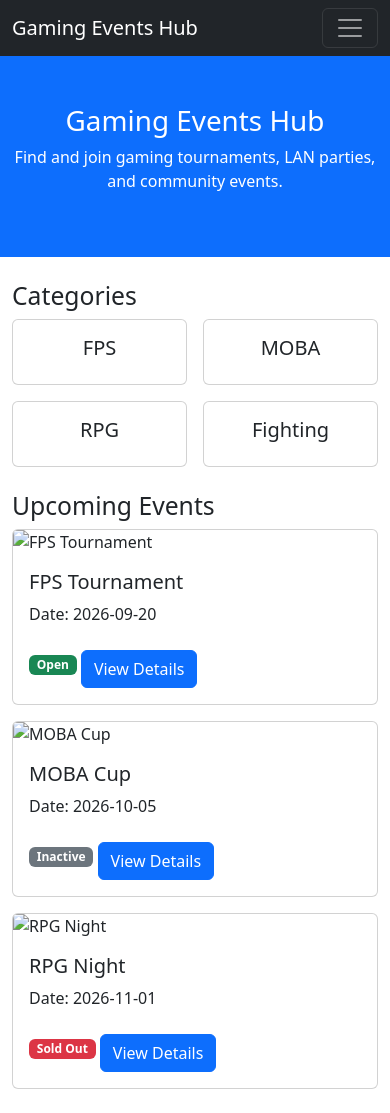
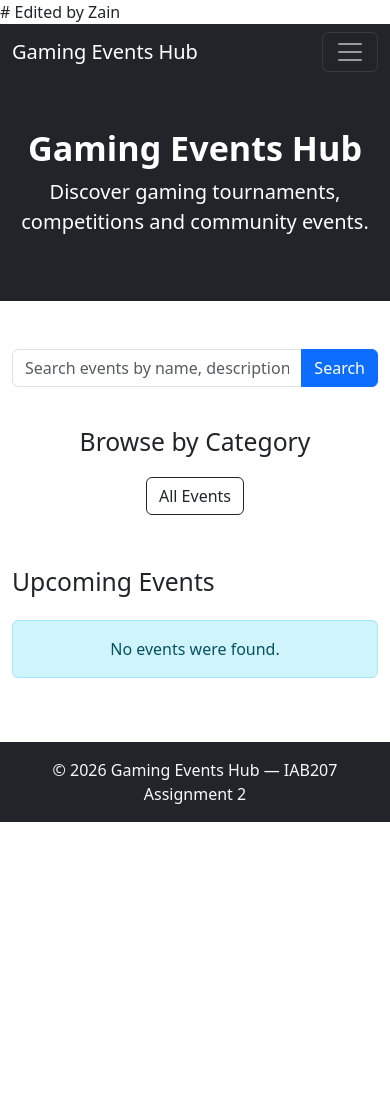
Before and after one commit to zain-111-dot/week5Iab207, a Flask app: page / in a window 390 px wide. After the commit the page ends 822 px from the top, so only its background shows below. Run offline with Flask 3, Linux system fonts and the light colour scheme; some libraries are stand-ins or nearby versions.

Commit message:
Add dynamic landing page and event listing

```diff
--- a/website/templates/index.html
+++ b/website/templates/index.html
@@ -1,108 +1,219 @@
-<!DOCTYPE html>
-<html lang="en">
-<head>
-  <meta charset="UTF-8">
-  <title>Gaming Events Hub</title>
-  <meta name="viewport" content="width=device-width, initial-scale=1">
-  <link href="https://cdn.jsdelivr.net/npm/bootstrap@5.3.0/dist/css/bootstrap.min.css" rel="stylesheet">
-  <link rel="stylesheet" href="static/style/style.css">
-</head>
-<body>
-<nav class="navbar navbar-expand-lg navbar-dark bg-dark">
-  <div class="container-fluid">
-    <a class="navbar-brand" href="index.html">Gaming Events Hub</a>
-    <button class="navbar-toggler" type="button" data-bs-toggle="collapse" data-bs-target="#nav">
-      <span class="navbar-toggler-icon"></span>
-    </button>
-    <div class="collapse navbar-collapse" id="nav">
-      <ul class="navbar-nav ms-auto">
-        <li class="nav-item"><a class="nav-link" href="index.html">Home</a></li>
-        <li class="nav-item"><a class="nav-link" href="event.html">Event Details</a></li>
-        <li class="nav-item"><a class="nav-link" href="create_event.html">Create Event</a></li>
-        <li class="nav-item"><a class="nav-link" href="history.html">Booking History</a></li>
-      </ul>
+# Edited by Zain
+{% extends "base.html" %}
+
+{% block header %}
+<div class="bg-dark text-white py-5">
+    <div class="container text-center">
+        <h1 class="display-4 fw-bold">Gaming Events Hub</h1>
+        <p class="lead">
+            Discover gaming tournaments, competitions and community events.
+        </p>
     </div>
-  </div>
-</nav>
+</div>
+{% endblock %}
 
-<header class="bg-primary text-white text-center py-5">
-  <h1>Gaming Events Hub</h1>
-  <p>Find and join gaming tournaments, LAN parties, and community events.</p>
-</header>
 
-<section class="container my-4">
-  <h2>Categories</h2>
-  <div class="row g-3">
-    <div class="col-md-3 col-6">
-      <div class="card text-center">
-        <div class="card-body">
-          <h5 class="card-title">FPS</h5>
+{% block content %}
+<div class="container my-5">
+
+    <!-- SEARCH SECTION -->
+    <div class="row justify-content-center mb-4">
+        <div class="col-md-8">
+            <form method="GET" action="{{ url_for('views.index') }}">
+                <div class="input-group">
+                    <input
+                        type="text"
+                        class="form-control"
+                        name="search"
+                        value="{{ search }}"
+                        placeholder="Search events by name, description or venue"
+                    >
+
+                    <button
+                        class="btn btn-primary"
+                        type="submit"
+                    >
+                        Search
+                    </button>
+                </div>
+            </form>
         </div>
-      </div>
     </div>
-    <div class="col-md-3 col-6">
-      <div class="card text-center">
-        <div class="card-body">
-          <h5 class="card-title">MOBA</h5>
+
+
+    <!-- CATEGORY SECTION -->
+    <div class="text-center mb-5">
+        <h2 class="mb-3">Browse by Category</h2>
+
+        <a
+            href="{{ url_for('views.index') }}"
+            class="btn btn-outline-dark m-1"
+        >
+            All Events
+        </a>
+
+        {% for category in categories %}
+            <a
+                href="{{ url_for('views.index', category=category) }}"
+                class="btn
+                {% if selected_category == category %}
+                    btn-primary
+                {% else %}
+                    btn-outline-primary
+                {% endif %}
+                m-1"
+            >
+                {{ category }}
+            </a>
+        {% endfor %}
+    </div>
+
+
+    <!-- EVENT LISTING -->
+    <h2 class="mb-4">Upcoming Events</h2>
+
+    <div class="row">
+
+        {% for event in events %}
+
+        <div class="col-md-6 col-lg-4 mb-4">
+            <div class="card h-100 shadow-sm">
+
+                <!-- EVENT IMAGE -->
+                {% if event.image_url %}
+
+                    {% if event.image_url.startswith('http') or
+                          event.image_url.startswith('/') %}
+
+                        <img
+                            src="{{ event.image_url }}"
+                            class="card-img-top"
+                            alt="{{ event.title }}"
+                            style="height: 220px; object-fit: cover;"
+                        >
+
+                    {% else %}
+
+                        <img
+                            src="{{ url_for('static', filename='Img/' ~ event.image_url) }}"
+                            class="card-img-top"
+                            alt="{{ event.title }}"
+                            style="height: 220px; object-fit: cover;"
+                        >
+
+                    {% endif %}
+
+                {% else %}
+
+                    <img
+                        src="{{ url_for('static', filename='Img/sample_event.jpg') }}"
+                        class="card-img-top"
+                        alt="Gaming event"
+                        style="height: 220px; object-fit: cover;"
+                    >
+
+                {% endif %}
+
+
+                <div class="card-body d-flex flex-column">
+
+                    <!-- EVENT TITLE -->
+                    <h4 class="card-title">
+                        {{ event.title }}
+                    </h4>
+
+
+                    <!-- CATEGORY -->
+                    <p>
+                        <strong>Category:</strong>
+                        {{ event.category }}
+                    </p>
+
+
+                    <!-- DATE -->
+                    <p>
+                        <strong>Date:</strong>
+                        {{ event.date.strftime('%d %B %Y') }}
+                    </p>
+
+
+                    <!-- VENUE -->
+                    <p>
+                        <strong>Venue:</strong>
+                        {{ event.venue }}
+                    </p>
+
+
+                    <!-- STATUS -->
+                    <p>
+                        <strong>Status:</strong>
+
+                        {% if event.status == 'Open' %}
+                            <span class="badge bg-success">
+                                Open
+                            </span>
+
+                        {% elif event.status == 'Sold Out' %}
+                            <span class="badge bg-danger">
+                                Sold Out
+                            </span>
+
+                        {% elif event.status == 'Cancelled' %}
+                            <span class="badge bg-secondary">
+                                Cancelled
+                            </span>
+
+                        {% else %}
+                            <span class="badge bg-warning text-dark">
+                                {{ event.status }}
+                            </span>
+                        {% endif %}
+                    </p>
+
+
+                    <!-- TICKETS -->
+                    <p>
+                        <strong>Tickets Available:</strong>
+                        {{ event.tickets_available }}
+                    </p>
+
+
+                    <!-- PRICE -->
+                    <p>
+                        <strong>Ticket Price:</strong>
+
+                        {% if event.ticket_price == 0 %}
+                            Free
+                        {% else %}
+                            ${{ "%.2f"|format(event.ticket_price) }}
+                        {% endif %}
+                    </p>
+
+
+                    <!-- DETAILS BUTTON -->
+                    <a
+                        href="{{ url_for('views.event_details', event_id=event.id) }}"
+                        class="btn btn-primary mt-auto"
+                    >
+                        View Event Details
+                    </a>
+
+                </div>
+            </div>
         </div>
-      </div>
+
+        {% else %}
+
+        <!-- SHOWN WHEN DATABASE HAS NO MATCHING EVENTS -->
+        <div class="col-12">
+            <div class="alert alert-info text-center">
+                No events were found.
+            </div>
+        </div>
+
+        {% endfor %}
+
     </div>
-    <div class="col-md-3 col-6">
-      <div class="card text-center">
-        <div class="card-body">
-          <h5 class="card-title">RPG</h5>
-        </div>
-      </div>
-    </div>
-    <div class="col-md-3 col-6">
-      <div class="card text-center">
-        <div class="card-body">
-          <h5 class="card-title">Fighting</h5>
-        </div>
-      </div>
-    </div>
-  </div>
-</section>
 
-<section class="container my-4">
-  <h2>Upcoming Events</h2>
-  <div class="row g-3">
-    <div class="col-md-4">
-      <div class="card">
-        <img src="static/img/fps.jpg" class="card-img-top" alt="FPS Tournament">
-        <div class="card-body">
-          <h5 class="card-title">FPS Tournament</h5>
-          <p class="card-text">Date: 2026-09-20</p>
-          <span class="badge bg-success">Open</span>
-          <a href="event.html" class="btn btn-primary mt-2">View Details</a>
-        </div>
-      </div>
-    </div>
-    <div class="col-md-4">
-      <div class="card">
-        <img src="static/img/moba.jpg" class="card-img-top" alt="MOBA Cup">
-        <div class="card-body">
-          <h5 class="card-title">MOBA Cup</h5>
-          <p class="card-text">Date: 2026-10-05</p>
-          <span class="badge bg-secondary">Inactive</span>
-          <a href="event.html" class="btn btn-primary mt-2">View Details</a>
-        </div>
-      </div>
-    </div>
-    <div class="col-md-4">
-      <div class="card">
-        <img src="static/img/rpg.jpg" class="card-img-top" alt="RPG Night">
-        <div class="card-body">
-          <h5 class="card-title">RPG Night</h5>
-          <p class="card-text">Date: 2026-11-01</p>
-          <span class="badge bg-danger">Sold Out</span>
-          <a href="event.html" class="btn btn-primary mt-2">View Details</a>
-        </div>
-      </div>
-    </div>
-  </div>
-</section>
-
-<script src="https://cdn.jsdelivr.net/npm/bootstrap@5.3.0/dist/js/bootstrap.bundle.min.js"></script>
-</body>
-</html>
+</div>
+{% endblock %}
```
